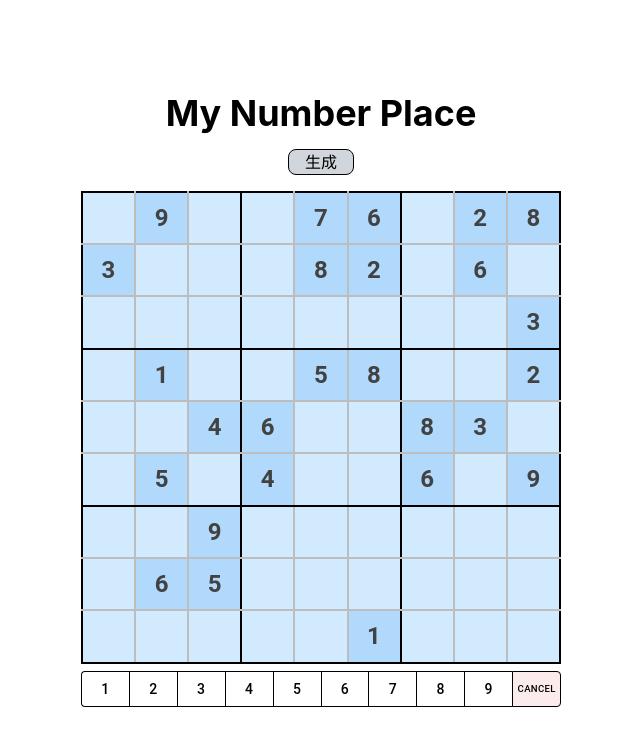
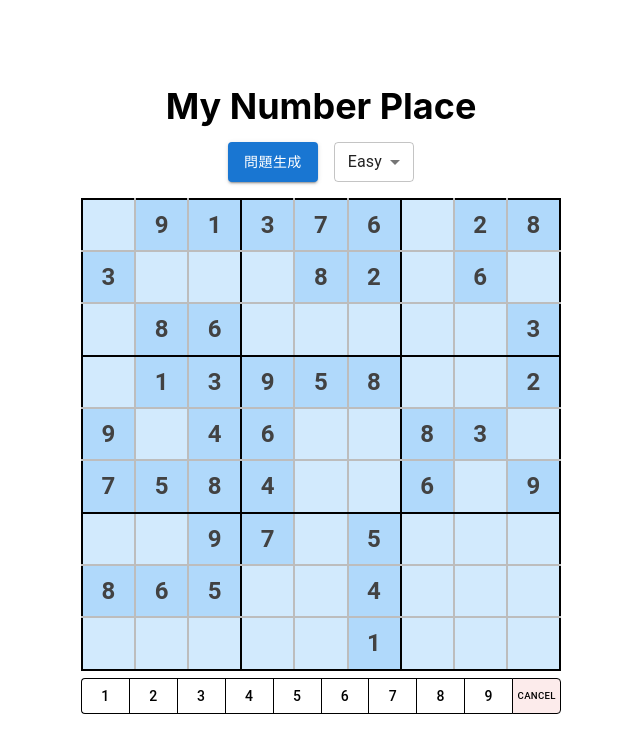
Before and after one commit to ichitaka58/my-number-place, a React (Vite) app: page / in a window 1280 px wide. Shown: the top 752 px of the page, without its empty margins (319-959 px from the left). Built offline with nearby package versions, Linux system fonts and the light colour scheme.

Commit message:
feat:問題の難易度を選択できる機能とそのUIの実装

```diff
--- a/src/App.tsx
+++ b/src/App.tsx
@@ -3,6 +3,9 @@ import "./App.css";
 import {
   Button,
   ButtonGroup,
+  MenuItem,
+  Select,
+  Stack,
   Table,
   TableBody,
   TableCell,
@@ -143,6 +146,27 @@ const countSolutions = (grid: number[][], pos: number = 0, count = { value: 0 })
 }
 
 /**
+ * 問題の難易度レベルに応じて、盤面から削るマスの数を決定する関数
+ * "easy": 40〜49マスの空白
+ * "medium": 50〜54マスの空白
+ * "hard": 固定で最大60マスの空白
+ *
+ * @param {"easy" | "medium" | "hard"} level - 選択された難易度
+ * @returns {number} 消去するマスの数
+ */
+const selectLevel = (level: "easy" | "medium" | "hard"): number => {
+  switch (level) {
+    case "easy":
+      return Math.floor(Math.random() * 10) + 40;
+    case "medium":
+      return Math.floor(Math.random() * 5) + 50;
+    case "hard":
+      return 60;
+  }
+}
+
+
+/**
  * 問題生成：完成盤面からマスを消していく
  * 問題として成立するため、解が必ず1つ（一意）になるようにマスを削除する。
  *
@@ -192,13 +216,18 @@ function App() {
   const [initialBoard, setInitialBoard] = useState<number[][]>(createEmptyGrid());
   // 現在選択されているセルの座標 [行インデックス, 列インデックス] を保持するステート
   const [selectedCell, setSelectedCell] = useState<number[]>([]);
+  // 選択された難易度レベル（"easy" | "medium" | "hard"）を保持するステート
+  const [level, setLevel] = useState<"easy" | "medium" | "hard">("easy");
 
   // 「生成」ボタンがクリックされたときの処理
   // 新しい盤面を生成し、ステートを更新してUIを再レンダリングする
   const handleGenerate = () => {
     setSelectedCell([]);
+    const blanks = selectLevel(level);
+    console.log(level);
+    console.log(blanks);
     const newGrid = generateNumberPlace();
-    const puzzle = generatePuzzle(newGrid, 60);
+    const puzzle = generatePuzzle(newGrid, blanks);
     setInitialBoard(puzzle.map(row => [...row]));
     setMatrix(puzzle);
   };
@@ -238,13 +267,20 @@ function App() {
     <>
       <div className="flex flex-col justify-center items-center min-h-screen max-w-3xl mx-auto">
         <h1 className="text-4xl font-bold mb-4">My Number Place</h1>
-        <button
-          onClick={handleGenerate}
-          className="bg-gray-300 border px-4 rounded-lg mb-4 hover:cursor-pointer hover:bg-gray-400"
-        >
-          生成
-        </button>
-        <div className="size-120">
+        <Stack direction="row" spacing={2}>
+          <Button
+            onClick={handleGenerate}
+            variant="contained"
+          >
+            問題生成
+          </Button>
+          <Select size="small" value={level} defaultValue="easy" onChange={(e) => setLevel(e.target.value as "easy" | "medium" | "hard")}>
+            <MenuItem value="easy">Easy</MenuItem>
+            <MenuItem value="medium">Medium</MenuItem>
+            <MenuItem value="hard">Hard</MenuItem>
+          </Select>
+        </Stack>
+        <div className="size-120 mt-4">
           <TableContainer>
             <Table>
               <TableBody sx={{ border: 2, bgcolor: alpha(blue[500], 0.2) }}>
@@ -274,7 +310,7 @@ function App() {
                           // 選択中のセルの背景色
                           bgcolor: selectedCell[0] === rowIndex && selectedCell[1] === cellIndex ? alpha(yellow[200], 0.5) : "inherit",
                           // 初期盤面の数字が0でない場合は、ポインターイベントを無効にする
-                          ...(initialBoard[rowIndex][cellIndex] !== 0 && { pointerEvents: "none", color: "grey.800", bgcolor: alpha(blue[200],0.5)}),
+                          ...(initialBoard[rowIndex][cellIndex] !== 0 && { pointerEvents: "none", color: "grey.800", bgcolor: alpha(blue[200], 0.5) }),
                         }}
                       >
                         {cell || "\u00A0"}
```
